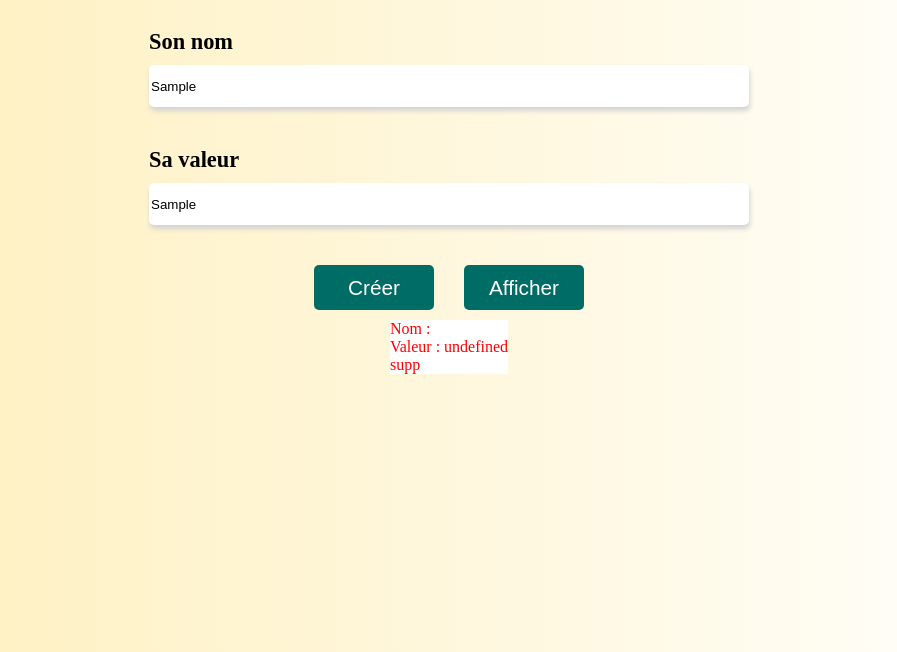
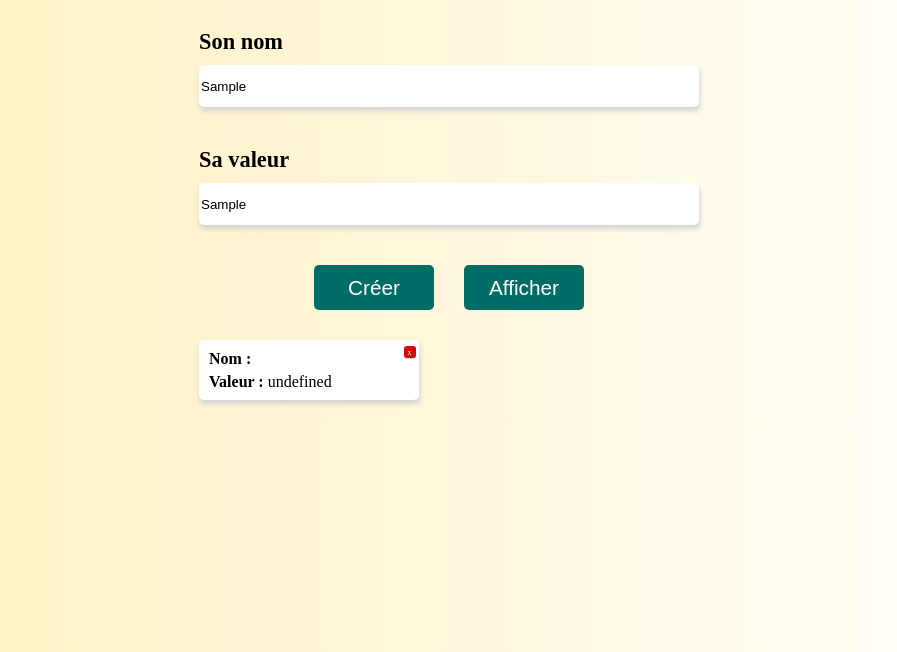
Before and after one commit to yannou64/20_Projets_Javascript, a website built with webpack: page Cookies/dist/index.html in a window 1280 px wide. Both pictures are taken after typing "Sample", "Sample" into the empty fields and a click on the button "Afficher". Shown: the part 148-800 px from the top of the page, without its empty margins (191-1088 px from the left). Built offline with Linux system fonts and the light colour scheme.

Commit message:
style de cookiesBoard et inside

```diff
--- a/Cookies/src/index.js
+++ b/Cookies/src/index.js
@@ -69,9 +69,9 @@ function display(cookies){
         const element = document.createElement("div")
         element.classList.add("cookiesBoard__displayBloc")
         element.innerHTML = `
-            <div>Nom : ${nameCookie}</div>
-            <div>Valeur : ${valueCookie}</div>
-            <div class="supp" id="${nameCookie}">supp</div>
+            <div><span>Nom :</span> ${nameCookie}</div>
+            <div><span>Valeur :</span> ${valueCookie}</div>
+            <div class="supp" id="${nameCookie}">x</div>
         `
         cookiesBoard.appendChild(element)
     }
--- a/Cookies/src/style.scss
+++ b/Cookies/src/style.scss
@@ -1,6 +1,14 @@
+@mixin widthContainer {
+  width: min(500px, 80%);
+}
+
+@mixin boxShadow {
+    box-shadow: 1px 4px 5px lightgray;
+}
+
 
 body {
-    background: linear-gradient(to right, #FFEFBA, #FFFFFF);
+  background: linear-gradient(to right, #ffefba, #ffffff);
   font-family: Arial, Helvetica, sans-serif;
   padding: clamp(20px, 5vw, 50px), 20px;
   display: flex;
@@ -11,12 +19,12 @@ body {
 h1 {
   font-weight: 50;
   letter-spacing: 2px;
-    font-size:clamp(2em, 5vw, 3em);
+  font-size: clamp(2em, 5vw, 3em);
   padding-bottom: 50px;
   span {
     font-weight: 600;
   }
-    .display-logo{
+  .display-logo {
     margin-left: 10px;
   }
 }
@@ -24,7 +32,7 @@ h1 {
 form {
   display: flex;
   flex-direction: column;
-    width: min(600px, 80%);
+  @include widthContainer();
   label {
     text-align: left;
     font-weight: 300;
@@ -36,7 +44,7 @@ form {
     height: 40px;
     border: 0;
     border-radius: 5px;
-        box-shadow: 1px 4px 5px lightgray;
+    @include boxShadow();
     margin-bottom: 40px;
   }
   .btn {
@@ -46,7 +54,7 @@ form {
     button {
       height: 45px;
       width: 120px;
-            background-color: #006C66;
+      background-color: #006c66;
       color: white;
       font-size: 1.3em;
       border: 0;
@@ -56,10 +64,48 @@ form {
 }
 
 .cookiesBoard {
-    &__displayBloc{
+  @include widthContainer();
+  margin-top: 30px;
+  display: flex;
+  flex-wrap: wrap;
+  align-items: center;
+  justify-content: space-between;
+  &__displayBloc {
     background-color: white;
-        margin: 10px;
-        color: red;
+    width: 40%;
+    height: 60px;
+    margin-bottom: 15px;
+    border: 0;
+    border-radius: 5px;
+    @include boxShadow();
+    position: relative;
+    display: flex;
+    flex-direction: column;
+    justify-content: center;
+    align-items: flex-start;
+    gap: 5px;
+    padding: 0px 10px;
+
+    span {
+        font-weight: 600;
+    }
+
+    .supp {
+      height: 12px;
+      width: 12px;
+      font-size: 8px;
+      background-color: #dc0508;
+      border: 0;
+      border-radius: 3px;
+      box-shadow: 0px 1px 1px lightgray;
+      color: white;
+      display: flex;
+      justify-content: center;
+      align-items: center;
+      position: absolute;
+      left: 93%;
+      bottom: 70%;
+    }
   }
 }
 
@@ -78,19 +124,17 @@ form {
 
 // fonts
 
-.quicksand{
+.quicksand {
   font-family: "Quicksand", serif;
   font-optical-sizing: auto;
   font-weight: 100;
   font-style: normal;
 }
 
-
-.fredoka{
+.fredoka {
   font-family: "Fredoka", serif;
   font-optical-sizing: auto;
   font-weight: 600;
   font-style: normal;
-    font-variation-settings:
-      "wdth" 100;
+  font-variation-settings: "wdth" 100;
 }
```
Also changed, not shown: Cookies/dist/bundle.js. Lines whose indentation alone changed are shown as unchanged.
